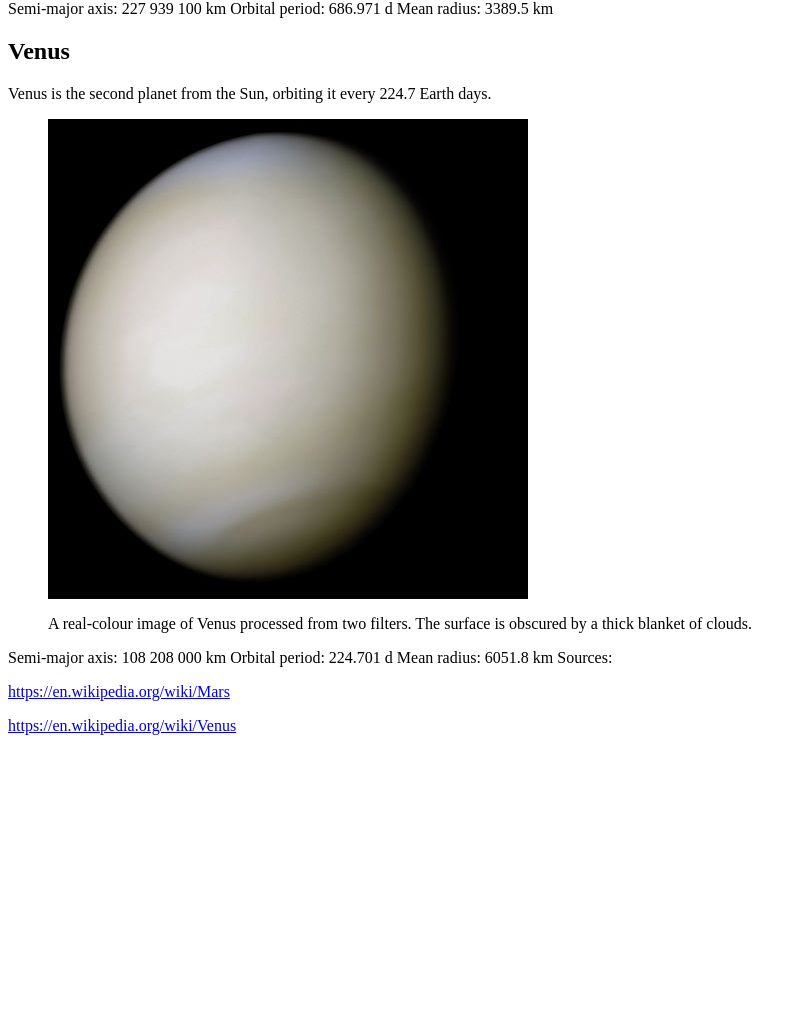
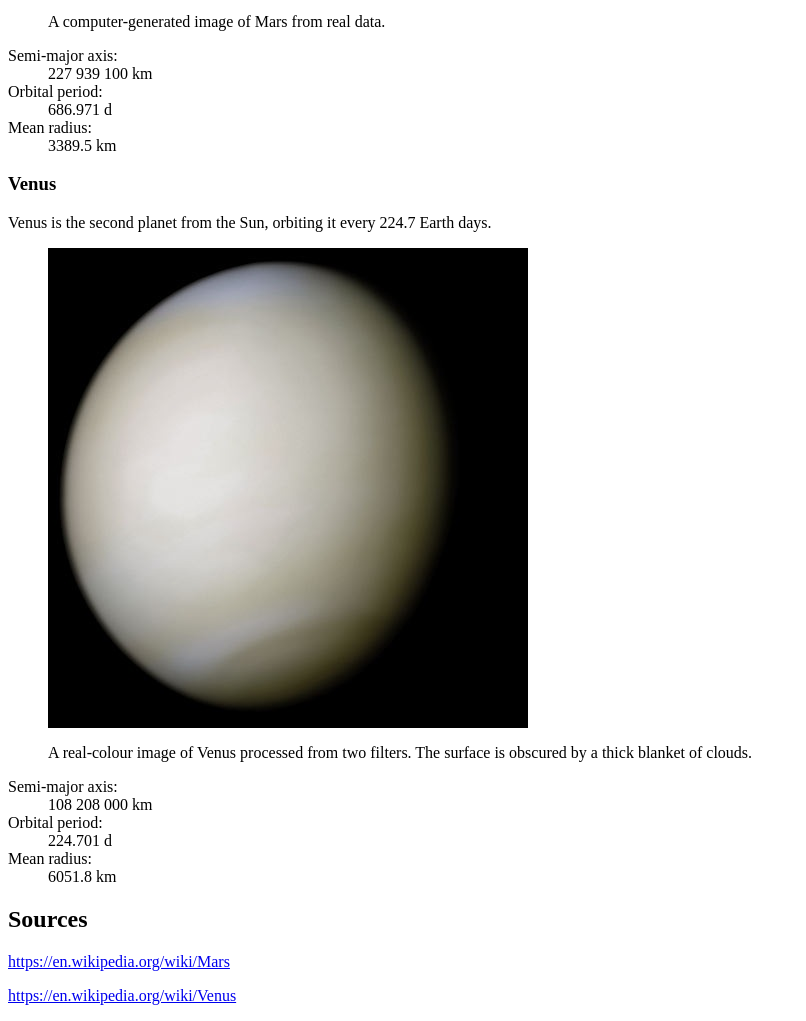
Before and after one commit to B2G7M/assignment-2, a plain HTML site: page index.html in a window 1280 px wide. Shown: the part 1079-2100 px from the top of the page, without its empty margins (0-806 px from the left). Before the commit the page ends 1830 px from the top, so only its background shows below. Drawn offline with Linux system fonts and the light colour scheme.

Commit message:
Finishing tweaks
changing initial lists and planets lists to ul lists from ol lists

```diff
--- a/index.html
+++ b/index.html
@@ -1,13 +1,12 @@
 <h1>Planets</h1>
 
-<ol>
+<ul>
 <li>Introduction</li>
 <li>Terrestrial planets</li>
 <li>Mars</li>
 <li>Venus</li>
 <li>Sources</li>
-
-</ol>
+</ul>
 
 <h2>Introduction</h2>
 
@@ -26,13 +25,13 @@ planet hood.</p>
 <h2>Terrestrial planets</h2>
 
 <ul>
-Mercury
-Venus
-Earth
-Mars
+<li>Mercury</li>
+<li>Venus</li>
+<li>Earth</li>
+<li>Mars</li>
 </ul>
 
-<h2>Mars</h2>
+<h3>Mars</h3>
 
 Mars is named after the Roman god of war, it is often described as the &ldquo;Red Planet&rdquo; because the iron
 oxide prevalent on its surface gives it a reddish appearance.
@@ -48,11 +47,16 @@ A computer-generated image of Mars from real data.
 
 </figure>
 
-Semi-major axis: 227 939 100 km
-Orbital period: 686.971 d
-Mean radius: 3389.5 km
+<dl>
+	<dt>Semi-major axis:</dt>
+	<dd>227 939 100 km</dd>
+	<dt>Orbital period:</dt>
+	<dd>686.971 d</dd>
+	<dt>Mean radius:</dt>
+	<dd>3389.5 km</dd>
+</dl>
 
-<h2>Venus</h2>
+<h3>Venus</h3>
 
 Venus is the second planet from the Sun, orbiting it every 224.7 Earth days.
 
@@ -66,10 +70,18 @@ Venus is the second planet from the Sun, orbiting it every 224.7 Earth days.
 
 </figure>
 
-Semi-major axis: 108 208 000 km
-Orbital period: 224.701 d
-Mean radius: 6051.8 km
+<dl>
+	<dt>Semi-major axis:</dt>
+	<dd>108 208 000 km</dd>
+	<dt>Orbital period:</dt>
+	<dd>224.701 d</dd>
+	<dt>Mean radius:</dt>
+	<dd>6051.8 km</dd>
+</dl>
 
-Sources:
+
+<p><h2>Sources</h2></p>
+
 <p><a href="https://en.wikipedia.org/wiki/Mars">https://en.wikipedia.org/wiki/Mars</a></p>
+
 <p><a href="https://en.wikipedia.org/wiki/Venus">https://en.wikipedia.org/wiki/Venus</a></p>
```
